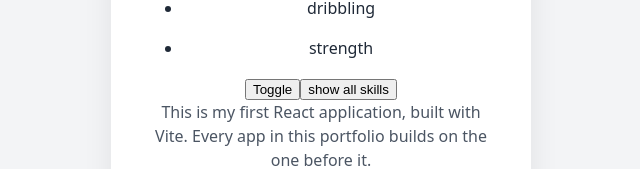
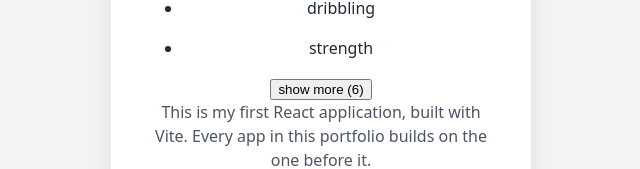
Before and after one commit to kprogrammingcourse/hello-react, a React (Vite) app: page / in a window 1280 px wide. Shown: the part 355-524 px from the top of the page, without its empty margins (319-959 px from the left). Built offline with nearby package versions, Linux system fonts and the light colour scheme.

Commit message:
toggle ready

```diff
--- a/src/components/Skills.jsx
+++ b/src/components/Skills.jsx
@@ -2,23 +2,19 @@ import { useState } from "react";
 
 const Skills = ({ skills }) => {
   const [list, setList] = useState(skills.slice(0, 3));
-  const [word, setWord] = useState(true);
-  const [fullListWord, setFullListWord] = useState(
-    list.length <= 2 ? false : true,
-  );
 
-  const fullList = () => {
+  const functionOne = () => {
+    if (list.length <= 3) {
       setList(skills);
-    setFullListWord(false);
-  };
-
-  const handleToggle = () => {
-    setWord(!word);
+    } else if (list.length === 6) {
+      setList(skills.slice(0, 3));
+    }
   };
 
   return (
     <>
-      {word ? (
+      {skills.length > 0 && (
+        <>
           <ul>
             {list.map((skill) => {
               return (
@@ -28,12 +24,12 @@ const Skills = ({ skills }) => {
               );
             })}
           </ul>
-      ) : (
-        ""
+          {skills.length > 3 && (
+            <button onClick={() => functionOne()}>
+              {list.length <= 3 ? `show more (${skills.length})` : "show less"}
+            </button>
           )}
-      <button onClick={() => handleToggle()}>Toggle</button>
-      {fullListWord && (
-        <button onClick={() => fullList()}>show all skills</button>
+        </>
       )}
     </>
   );
```
Lines whose indentation alone changed are shown as unchanged.
